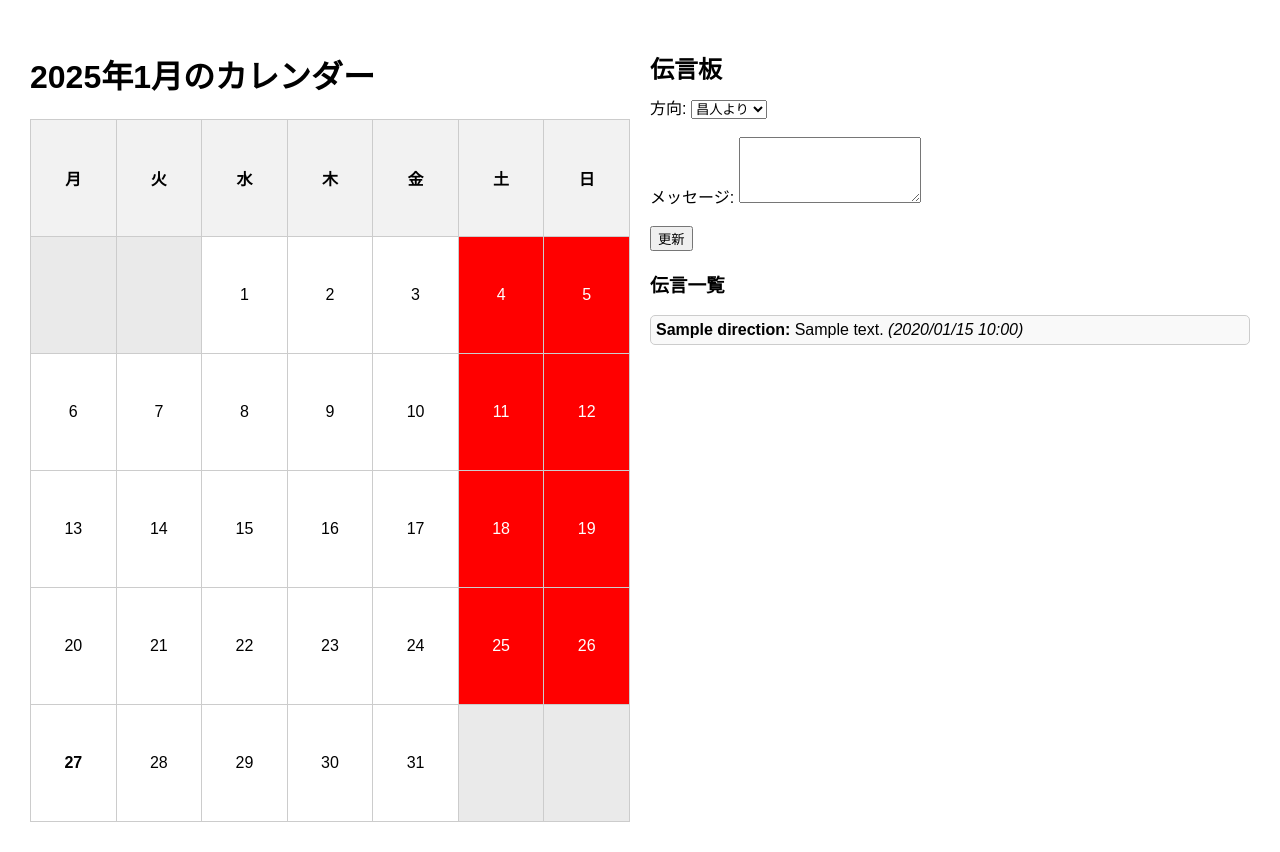
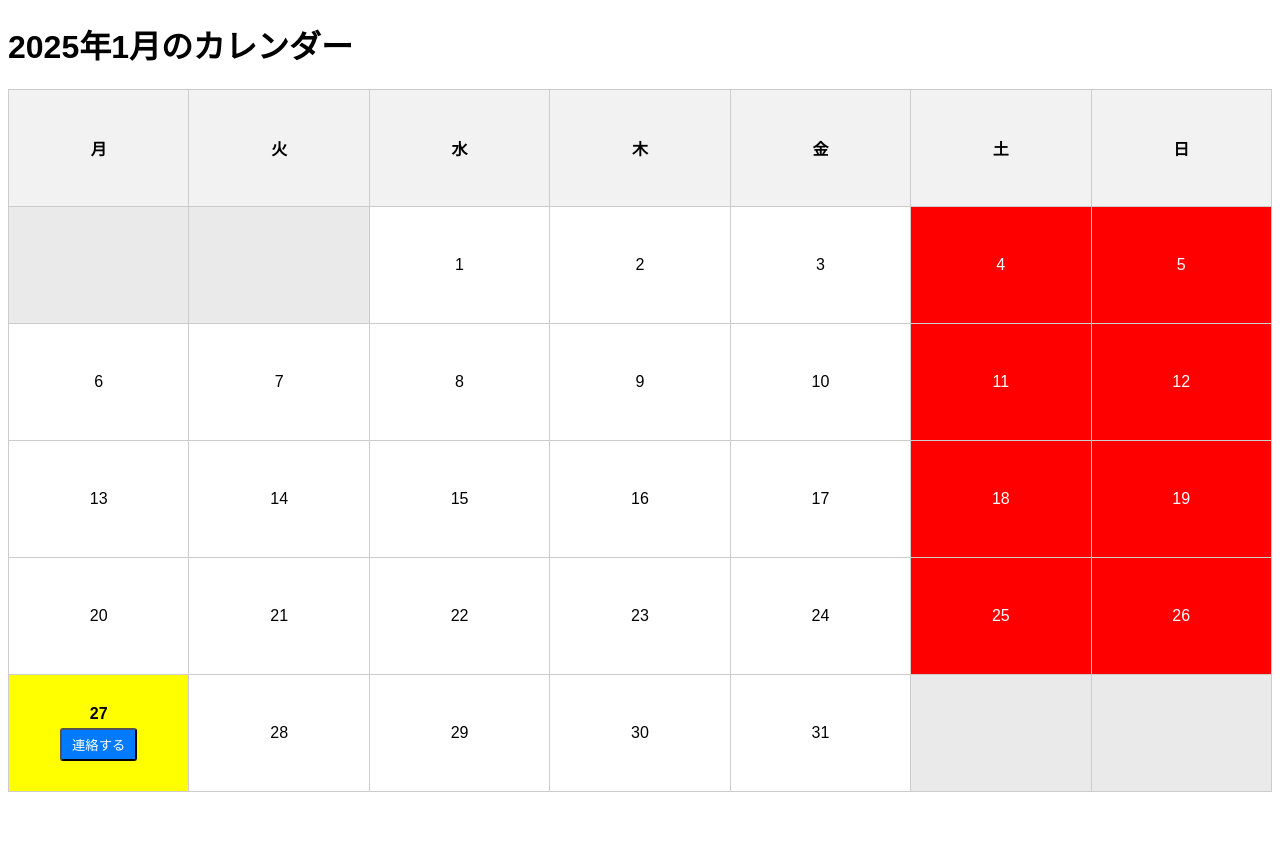
Before and after one commit to honjobunseki/flask-attendance-app, a Flask app: page / in a window 1280 px wide. After the commit the page ends 792 px from the top, so only its background shows below. Run offline with Flask 3, Linux system fonts and the light colour scheme; tables that the repository leaves empty hold one stand-in row (values such as "Sample post"); a database or web service that is not in the repository returns one stand-in record (values such as "Sample title"); some libraries are stand-ins or nearby versions.

Commit message:
Update calendar.html

```diff
--- a/templates/calendar.html
+++ b/templates/calendar.html
@@ -3,28 +3,22 @@
 <head>
     <meta charset="UTF-8">
     <meta name="viewport" content="width=device-width, initial-scale=1.0">
-    <title>カレンダーと伝言板</title>
+    <title>カレンダー</title>
     <style>
         body {
-            display: flex;
             font-family: Arial, sans-serif;
-            margin: 0;
-            padding: 20px;
-        }
-        .calendar, .message-board {
-            width: 50%;
-            box-sizing: border-box;
-            padding: 10px;
         }
         table {
             width: 100%;
             border-collapse: collapse;
+            table-layout: fixed; /* 列幅を均等に設定 */
         }
         th, td {
             border: 1px solid #ccc;
             text-align: center;
             padding: 8px;
-            height: 100px;
+            height: 100px; /* 行の高さを固定 */
+            word-wrap: break-word; /* テキストの折り返し */
         }
         th {
             background-color: #f2f2f2;
@@ -34,30 +28,43 @@
             color: white;
         }
         .today {
-            background-color: white;
+            background-color: yellow;
             font-weight: bold;
         }
         .empty {
-            background-color: #eaeaea;
+            background-color: #eaeaea; /* グレーに塗りつぶし */
         }
-        h2 {
-            margin-bottom: 10px;
+        .status {
+            margin-top: 5px;
+            font-size: 0.9em;
+            color: #555;
         }
-        ul {
-            list-style-type: none;
-            padding: 0;
+        .contact-btn {
+            margin-top: 5px;
+            display: inline-block;
+            padding: 5px 10px;
+            background-color: #007bff;
+            color: white;
+            text-decoration: none;
+            border-radius: 3px;
+            cursor: pointer;
         }
-        li {
-            margin: 5px 0;
-            padding: 5px;
-            border: 1px solid #ccc;
-            border-radius: 5px;
-            background: #f9f9f9;
+        .contact-btn:hover {
+            background-color: #0056b3;
         }
     </style>
+    <script>
+        function openPopup(day, status) {
+            const popupWidth = 500;
+            const popupHeight = 400;
+            const left = (window.innerWidth - popupWidth) / 2;
+            const top = (window.innerHeight - popupHeight) / 2;
+            const url = `/popup?day=${encodeURIComponent(day)}&status=${encodeURIComponent(status)}`;
+            window.open(url, "_blank", `width=${popupWidth},height=${popupHeight},left=${left},top=${top}`);
+        }
+    </script>
 </head>
 <body>
-    <div class="calendar">
     <h1>{{ year }}年{{ month }}月のカレンダー</h1>
     <table>
         <thead>
@@ -76,23 +83,32 @@
                 <tr>
                     {% for day, status, is_holiday in week %}
                         {% if day == 0 %}
-                                <td class="empty"></td>
+                            <td class="empty"></td> <!-- 空白セルをグレーで表示 -->
                         {% elif day == today %}
                             <td class="today">
                                 <div>{{ day }}</div>
                                 {% if status %}
-                                        <div>{{ status }}</div>
+                                    <div class="status">{{ status }}</div>
                                 {% endif %}
+                                <!-- 本日だけ「連絡する」ボタンを表示 -->
+                                <button
+                                    class="contact-btn"
+                                    onclick="openPopup('{{ year }}年{{ month }}月{{ day }}日', '{{ status }}')">
+                                    連絡する
+                                </button>
                             </td>
                         {% elif is_holiday %}
                             <td class="holiday">
                                 <div>{{ day }}</div>
+                                {% if status %}
+                                    <div class="status">{{ status }}</div>
+                                {% endif %}
                             </td>
                         {% else %}
                             <td>
                                 <div>{{ day }}</div>
                                 {% if status %}
-                                        <div>{{ status }}</div>
+                                    <div class="status">{{ status }}</div>
                                 {% endif %}
                             </td>
                         {% endif %}
@@ -101,27 +117,5 @@
             {% endfor %}
         </tbody>
     </table>
-    </div>
-    <div class="message-board">
-        <h2>伝言板</h2>
-        <form method="POST">
-            <label for="direction">方向:</label>
-            <select id="direction" name="direction" required>
-                <option value="昌人より">昌人より</option>
-                <option value="昌人へ">昌人へ</option>
-            </select>
-            <br><br>
-            <label for="message">メッセージ:</label>
-            <textarea id="message" name="message" rows="4" required></textarea>
-            <br><br>
-            <button type="submit">更新</button>
-        </form>
-        <h3>伝言一覧</h3>
-        <ul>
-            {% for message in messages %}
-                <li><strong>{{ message.direction }}:</strong> {{ message.message }} <em>({{ message.created_at.strftime('%Y/%m/%d %H:%M') }})</em></li>
-            {% endfor %}
-        </ul>
-    </div>
 </body>
 </html>
```
Lines whose indentation alone changed are shown as unchanged.
